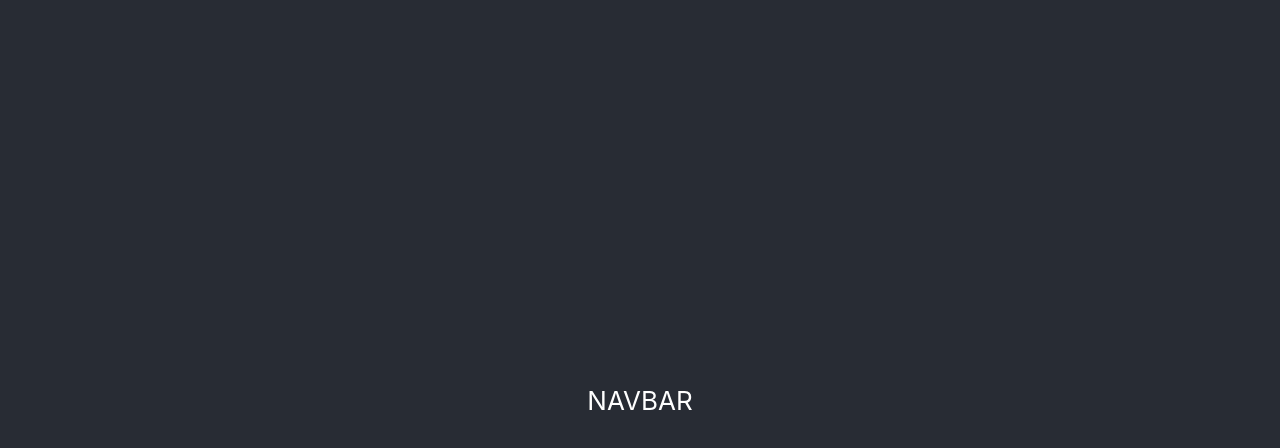
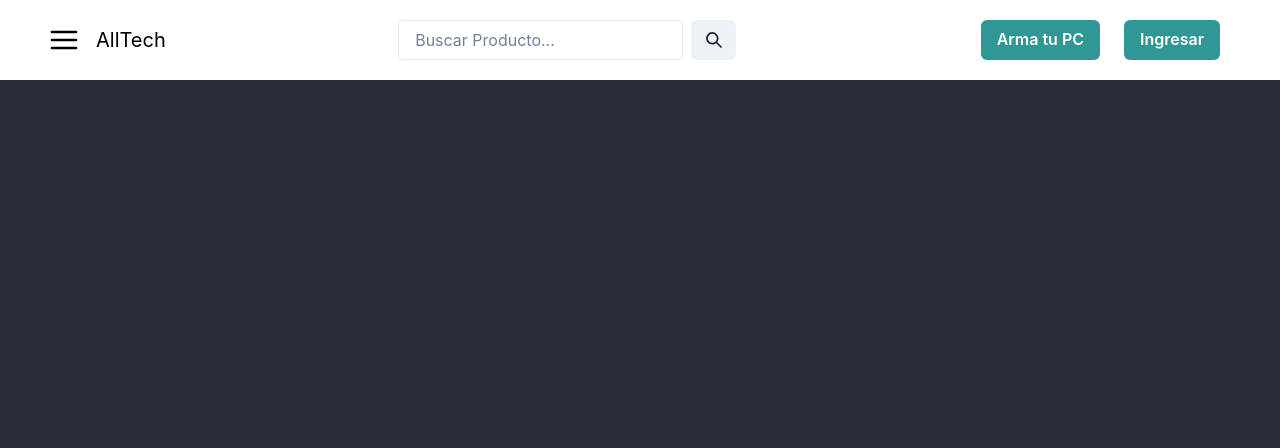
Before and after one commit to zodieth/CLIENT, a React (Create React App) app: page / in a window 1280 px wide. Shown: the top 448 px of the page. Built offline with nearby package versions, Linux system fonts and the light colour scheme.

Commit message:
chakra ui y parte del navBar

```diff
--- a/src/app.module.css
+++ b/src/app.module.css
@@ -1,18 +1,17 @@
-.app{
+.app {
   background-color: #282c34;
   min-height: 100vh;
   display: flex;
   flex-direction: column;
   align-items: center;
-    justify-content: center;
-    font-size: calc(10px + 2vmin);
+  justify-content: flex-start;
   color: white;
 }
 
 body {
   margin: 0;
-    font-family: -apple-system, BlinkMacSystemFont, 'Segoe UI', 'Roboto', 'Oxygen',
-      'Ubuntu', 'Cantarell', 'Fira Sans', 'Droid Sans', 'Helvetica Neue',
+  font-family: -apple-system, BlinkMacSystemFont, "Segoe UI", "Roboto", "Oxygen",
+    "Ubuntu", "Cantarell", "Fira Sans", "Droid Sans", "Helvetica Neue",
     sans-serif;
   -webkit-font-smoothing: antialiased;
   -moz-osx-font-smoothing: grayscale;
--- a/src/components/NavBar.tsx
+++ /dev/null
@@ -1,14 +0,0 @@
-import React from "react";
-import style from "./navBar.module.css";
-import { Navbar } from "react-bootstrap";
-
-function NavBar() {
-  return (
-    <div className={style.a}>
-      <Navbar />
-      NAVBAR
-    </div>
-  );
-}
-
-export default NavBar;
--- /dev/null
+++ b/src/components/NavBar/NavBar.tsx
@@ -0,0 +1,32 @@
+import React from "react";
+import style from "./navBar.module.css";
+
+import { Button } from "@chakra-ui/react";
+import SearchBar from "../SearchBar/SearchBar";
+import { HamburgerIcon } from "@chakra-ui/icons";
+
+function NavBar() {
+  return (
+    <div className={style.navBar}>
+      <div className={style.logo}>
+        <HamburgerIcon boxSize={8} color="black" />
+        <h1 className={style.h1Logo}> AllTech</h1>
+      </div>
+      <div>
+        <SearchBar />
+      </div>
+      {/* --------------buttons */}
+      <div className={style.buttons}>
+        <Button className={style.button} colorScheme="teal" variant="solid">
+          Arma tu PC
+        </Button>
+        <Button className={style.button} colorScheme="teal" variant="solid">
+          Ingresar
+        </Button>
+      </div>
+      {/* --------------buttons */}
+    </div>
+  );
+}
+
+export default NavBar;
--- /dev/null
+++ b/src/components/NavBar/navBar.module.css
@@ -0,0 +1,31 @@
+.navBar {
+  width: 100%;
+  height: 80px;
+  background-color: #fff;
+  display: flex;
+  align-items: center;
+  justify-content: space-between;
+}
+
+.logo {
+  display: flex;
+  flex-direction: row;
+  margin: 0;
+  margin-left: 3rem;
+  font-size: 1.25rem;
+}
+.h1Logo {
+  margin-left: 1rem;
+  color: black;
+  display: flex;
+  align-items: center;
+  justify-content: center;
+}
+
+.button {
+  margin: 0.75rem;
+}
+
+.buttons {
+  margin-right: 3rem;
+}
--- /dev/null
+++ b/src/components/SearchBar/SearchBar.tsx
@@ -0,0 +1,22 @@
+import React from "react";
+import style from "./searchBar.module.css";
+import { Input } from "@chakra-ui/react";
+import { SearchIcon } from "@chakra-ui/icons";
+import { Button } from "@chakra-ui/react";
+
+function SearchBar() {
+  return (
+    <div className={style.search}>
+      <Input
+        className={style.input}
+        placeholder="Buscar Producto..."
+        size="md"
+      />
+      <Button className={style.button}>
+        <SearchIcon />
+      </Button>
+    </div>
+  );
+}
+
+export default SearchBar;
--- /dev/null
+++ b/src/components/SearchBar/searchBar.module.css
@@ -0,0 +1,15 @@
+.input {
+  margin: 0;
+  color: black;
+}
+
+.search {
+  display: flex;
+  flex-direction: row;
+  align-items: center;
+  justify-content: center;
+}
+
+.button {
+  margin-left: 0.5rem;
+}
--- a/src/index.tsx
+++ b/src/index.tsx
@@ -4,6 +4,8 @@ import { Provider } from "react-redux";
 import { store } from "./app/store";
 import { RouterProvider } from "react-router-dom";
 import { router } from "./router/index";
+import { ChakraProvider } from "@chakra-ui/react";
+
 import {
   ApolloClient,
   ApolloProvider,
@@ -35,7 +37,9 @@ root.render(
   <React.StrictMode>
     <ApolloProvider client={client}>
       <Provider store={store}>
-        <RouterProvider router={router} />
+        <ChakraProvider>
+          <RouterProvider router={router} />
+        </ChakraProvider>
       </Provider>
     </ApolloProvider>
   </React.StrictMode>
--- a/src/views/Home.tsx
+++ b/src/views/Home.tsx
@@ -1,6 +1,6 @@
-import { useEffect } from "react";
+// import { useEffect } from "react";
 // import { gql, useQuery } from "@apollo/client";
-import NavBar from "../components/NavBar";
+import NavBar from "../components/NavBar/NavBar";
 import style from "../app.module.css";
 
 // const allBrands = gql`
```
Also changed, not shown: package.json (+5 -2 lines), src/components/navBar.module.css (deleted), 1 other file (tests, documents, lock files or other folders). Lines whose indentation alone changed are shown as unchanged.
